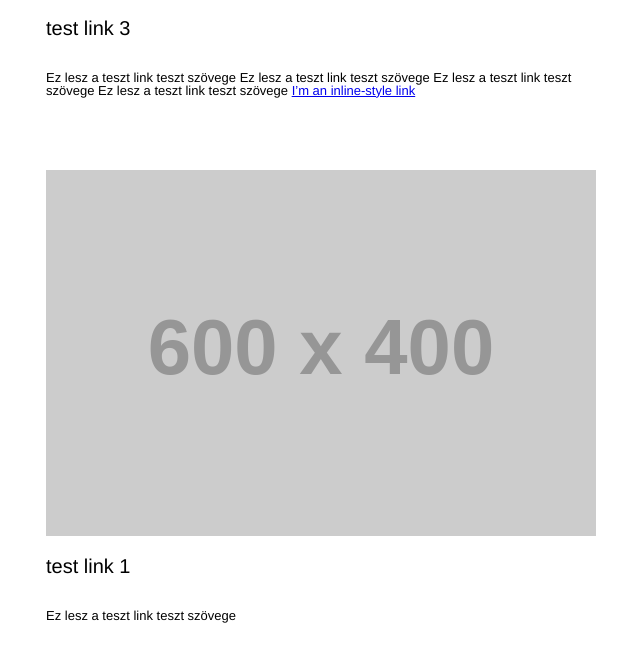
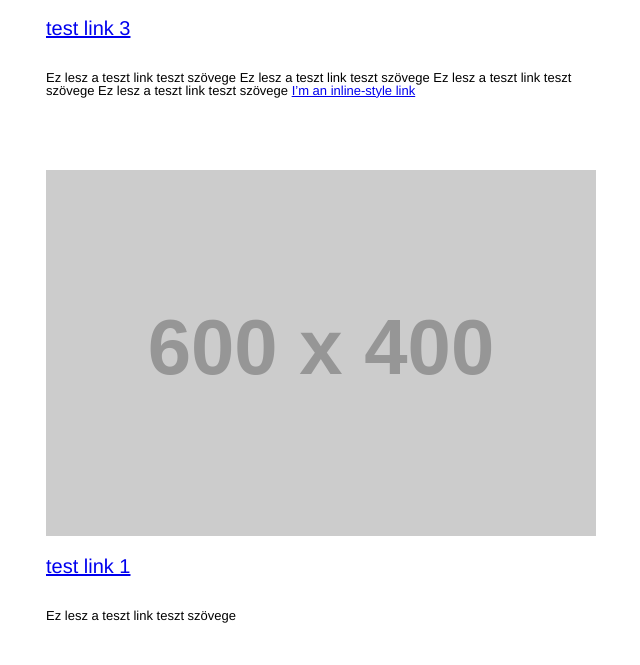
Before and after one commit to xozzzx/newsletter, a Jekyll site: the page built from index.md, in a window 1280 px wide. Shown: the part 630-1295 px from the top of the page, without its empty margins (319-959 px from the left). Built offline with Jekyll 4.4.1, drawn with Linux system fonts in a browser that asks for light colours.

Commit message:
Update newsletter.html
Linked title

```diff
--- a/_layouts/newsletter.html
+++ b/_layouts/newsletter.html
@@ -61,7 +61,7 @@
                   </tr>
                   <tr>
                     <td align="left" style="font-size:0px;padding:10px 25px;word-break:break-word;">
-                      <div style="font-family:helvetica;font-size:20px;line-height:1;text-align:left;color:#000000;"> {{ staff_member.title }} </div>
+                      <div style="font-family:helvetica;font-size:20px;line-height:1;text-align:left;color:#000000;"> <a href="{{staff_member.weblink}}"> {{ staff_member.title }} </a> </div>
                     </td>
                   </tr>
                   <tr>
```
